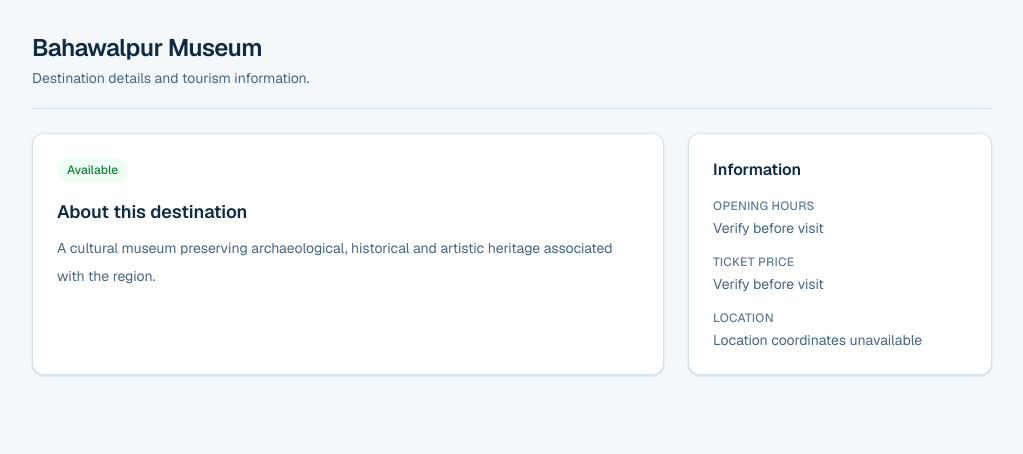
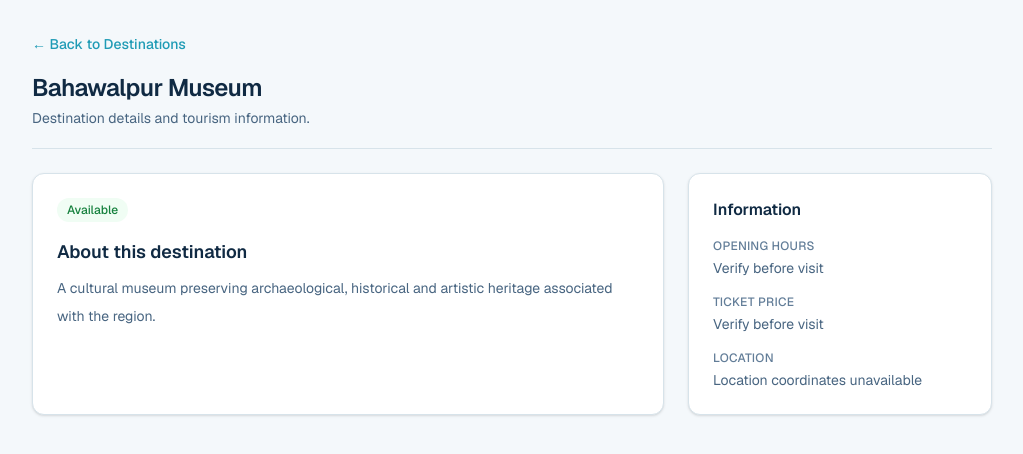
Before and after one commit to ImranManshaAI/ai-tourism-intelligence-platform, a Next.js app in the folder frontend/: page /destinations/bahawalpur-museum in a window 1280 px wide. Shown: the top 454 px of the page, without its empty margins (128-1151 px from the left). Built offline with nearby package versions, Linux system fonts and the light colour scheme.

Commit message:
feat(frontend): add back navigation to destination details

```diff
--- a/frontend/app/destinations/[id]/page.tsx
+++ b/frontend/app/destinations/[id]/page.tsx
@@ -1,3 +1,4 @@
+import Link from "next/link";
 import { notFound } from "next/navigation";
 import { Badge } from "../../../components/ui/Badge";
 import { Card } from "../../../components/ui/Card";
@@ -24,10 +25,19 @@ export default async function DestinationPage({
   return (
     <main className="min-h-screen bg-background">
       <div className="mx-auto w-full max-w-5xl p-5 md:p-8">
-        <PageHeader
-          title={destination.name}
-          description="Destination details and tourism information."
-        />
+        <Link
+          href="/destinations"
+          className="inline-flex text-sm font-medium text-accent hover:underline focus-visible:outline-none focus-visible:ring-2 focus-visible:ring-ring"
+        >
+          ← Back to Destinations
+        </Link>
+
+        <div className="mt-4">
+          <PageHeader
+            title={destination.name}
+            description="Destination details and tourism information."
+          />
+        </div>
 
         <div className="mt-6 grid gap-6 lg:grid-cols-3">
           <Card className="p-6 lg:col-span-2">
```
